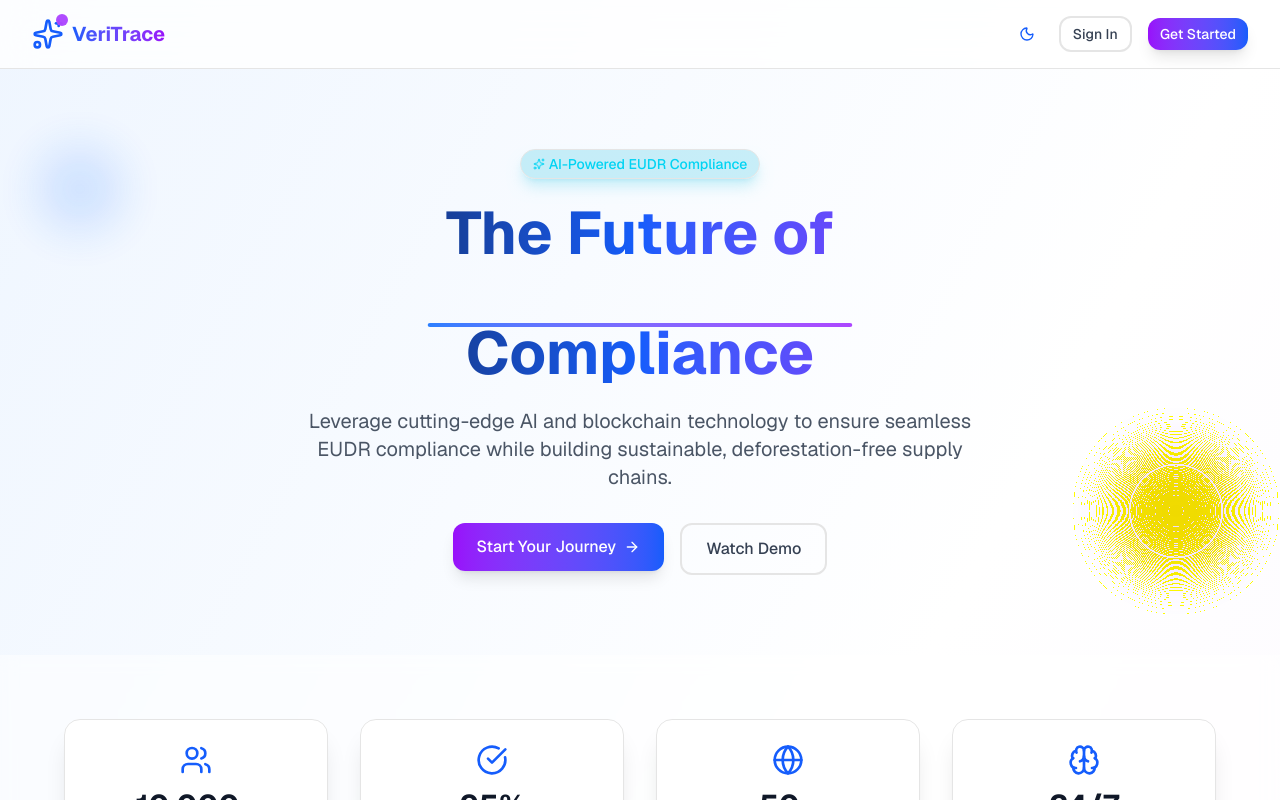
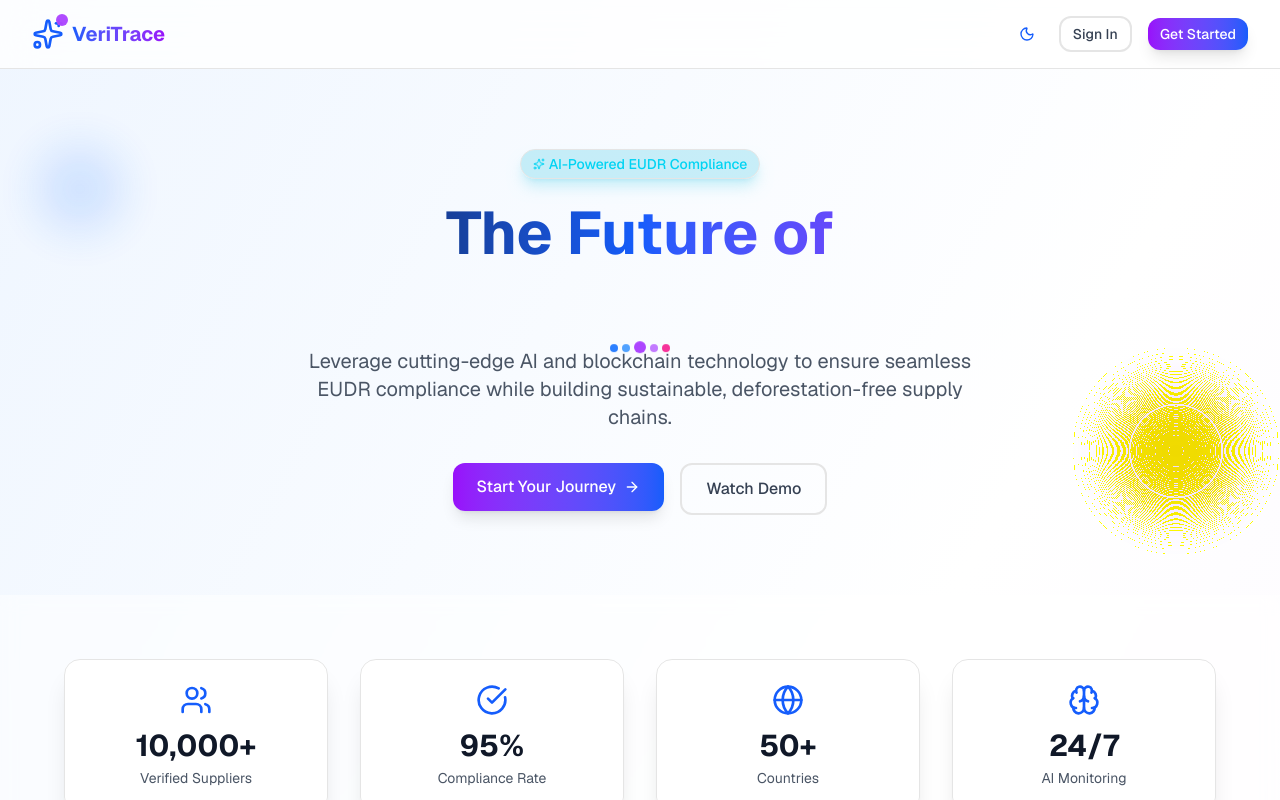
Before and after one commit to satriadhm/veritrace, a Next.js app: page /landing in a window 1280 px wide. Shown: the top 800 px of the page. Built offline with nearby package versions, Linux system fonts and the light colour scheme.

Commit message:
fix: change hero

```diff
--- a/src/components/organisms/LandingPage.tsx
+++ b/src/components/organisms/LandingPage.tsx
@@ -107,12 +107,16 @@ const LandingPage: React.FC = () => {
           <h1 className="text-5xl md:text-6xl font-bold mb-6 bg-gradient-to-r from-gray-900 via-blue-600 to-purple-600 bg-clip-text text-transparent dark:from-gray-100 dark:via-blue-400 dark:to-purple-400">
             The Future of
             <br />
-            <span className="relative inline-block">
-              Supply Chain
-              <div className="absolute -bottom-1 left-0 right-0 h-1 bg-gradient-to-r from-blue-500 to-purple-500 rounded-full transform scale-x-110"></div>
+            <span className="relative">
+              Compliance
+              <div className="absolute -bottom-6 left-1/2 transform -translate-x-1/2 flex items-center space-x-1">
+                <div className="w-2 h-2 bg-blue-500 rounded-full animate-bounce"></div>
+                <div className="w-2 h-2 bg-blue-400 rounded-full animate-bounce delay-100"></div>
+                <div className="w-3 h-3 bg-purple-500 rounded-full animate-bounce delay-200"></div>
+                <div className="w-2 h-2 bg-purple-400 rounded-full animate-bounce delay-300"></div>
+                <div className="w-2 h-2 bg-pink-500 rounded-full animate-bounce delay-400"></div>
+              </div>
             </span>
-            <br />
-            Compliance
           </h1>
 
           <p className="text-xl text-gray-600 dark:text-gray-300 mb-8 max-w-2xl mx-auto">
```
